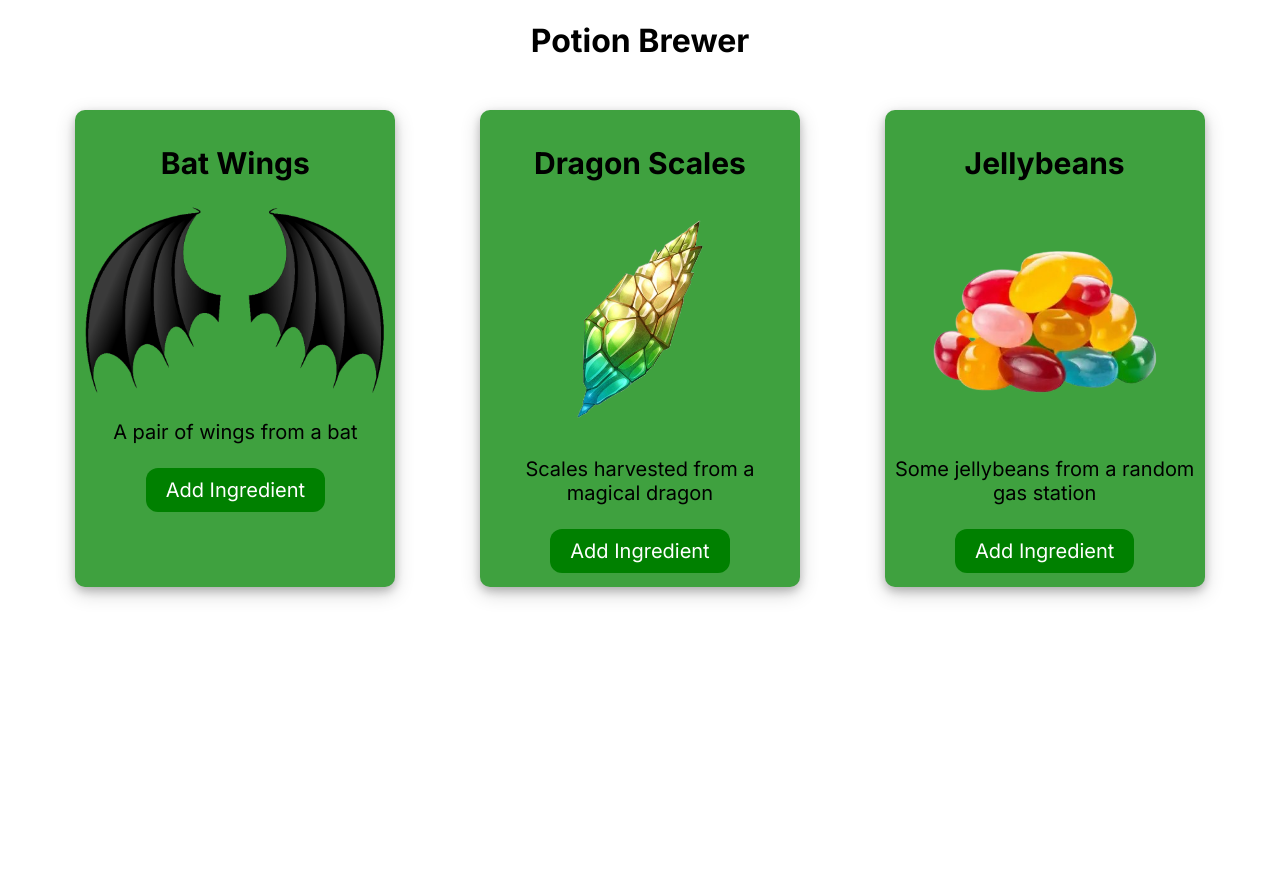
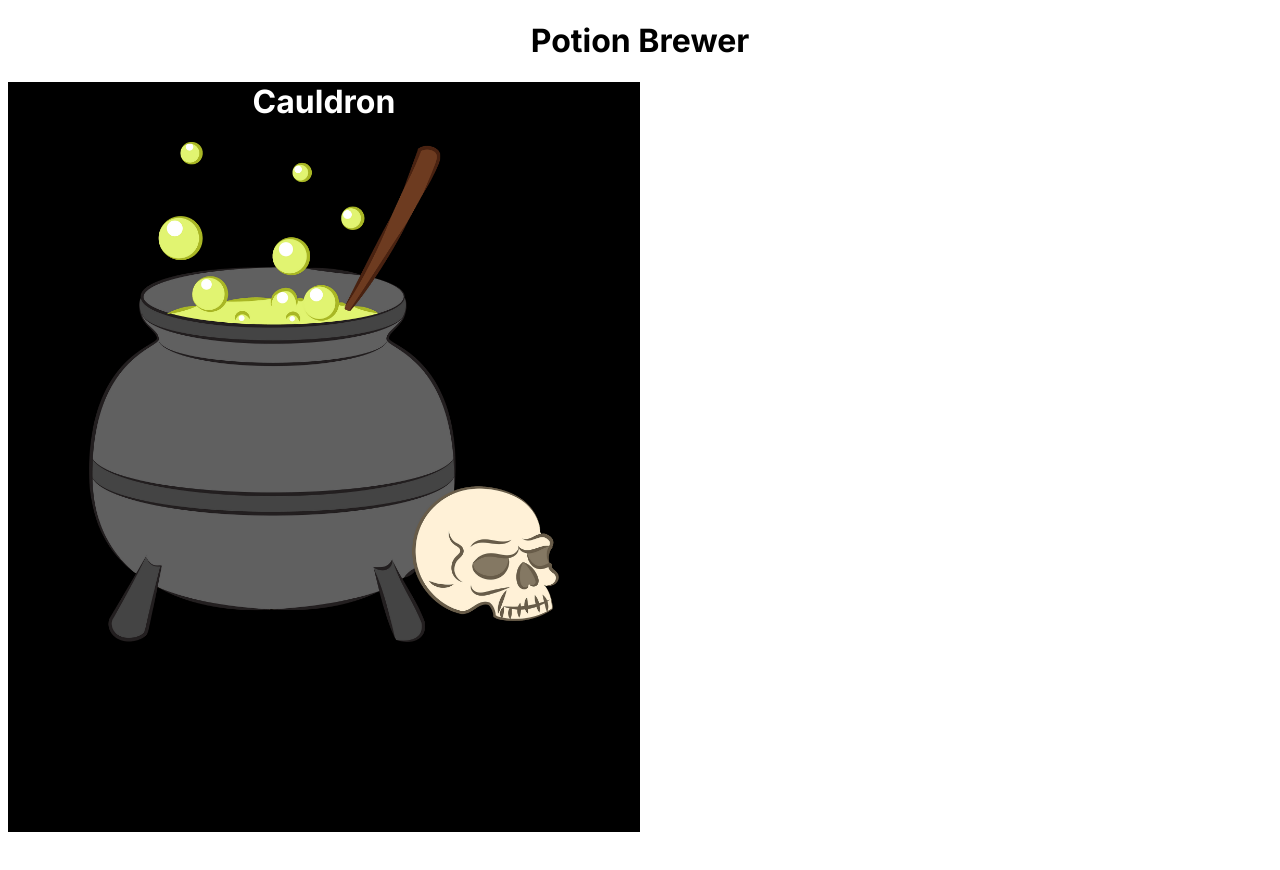
Before and after one commit to staten-island-tech/vue-reactivity-project-hzertz0, a Vue app in the folder hzert/: page / in a window 1280 px wide. Shown: the top 870 px of the page. Before the commit the page ends 800 px from the top, so only its background shows below. Built offline with nearby package versions, Linux system fonts and the light colour scheme.

Commit message:
stuck in styling

```diff
--- a/hzert/src/views/home.vue
+++ b/hzert/src/views/home.vue
@@ -6,8 +6,12 @@
     </head>
     <div>
         <h1>Potion Brewer</h1>
+        <div class ="cauldron">
+            <h1>Cauldron</h1>
+            <img src="/cauldron.png">
+        </div>
         <div class = "container">
-            <ingredients v-for="item in list" :key="item.name":item="item"/>
+            <!--<ingredients v-for="item in list" :key="item.name":item="item"/>-->
         </div>
     </div>
 </template>
@@ -29,6 +33,18 @@ const list = [
     text-align: center ;
 }
 
+.cauldron {
+    width: 50%;
+    height: 750px;
+    color: white;
+    background-color: black;
+}
+
+img {
+    max-height: 500px;
+    width: auto
+}
+
 .container {
     margin: 25px;
     margin-left: 25px;
```
Also changed, not shown: hzert/public/cauldron.png (added).
